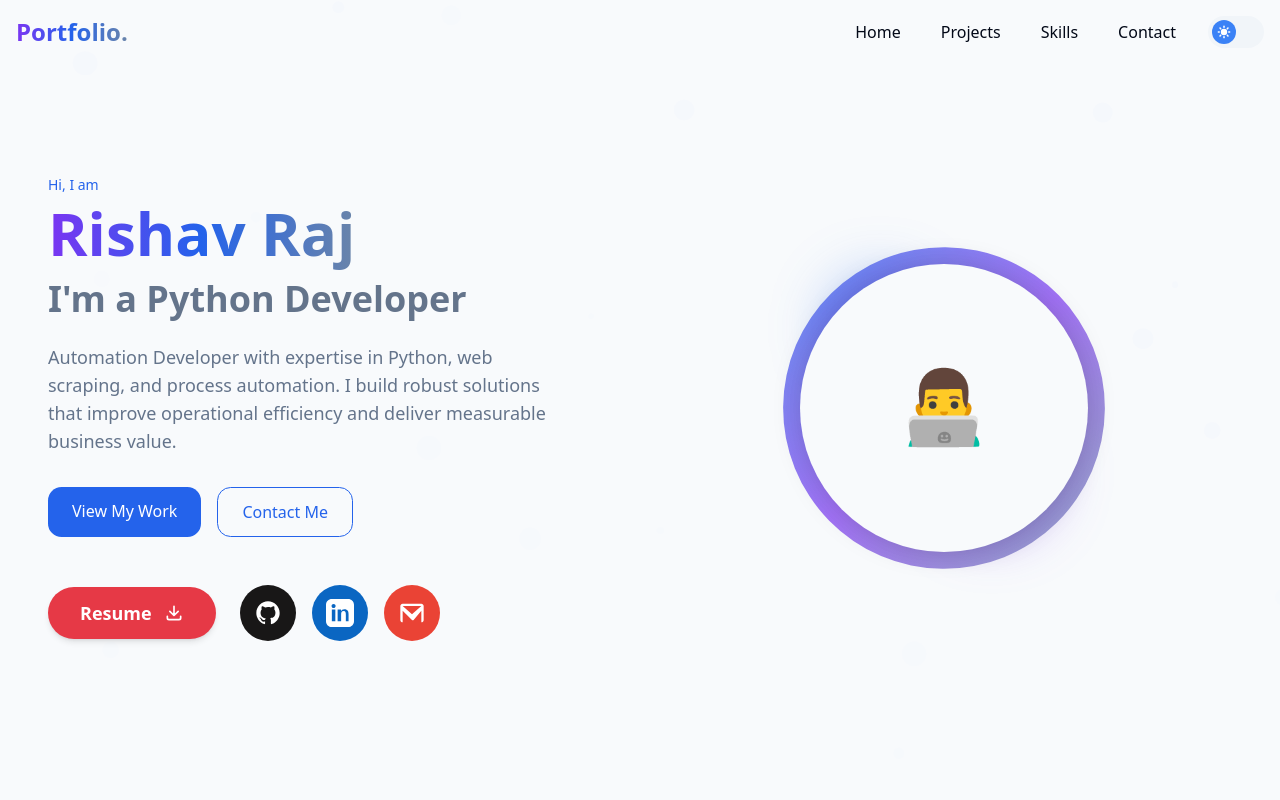
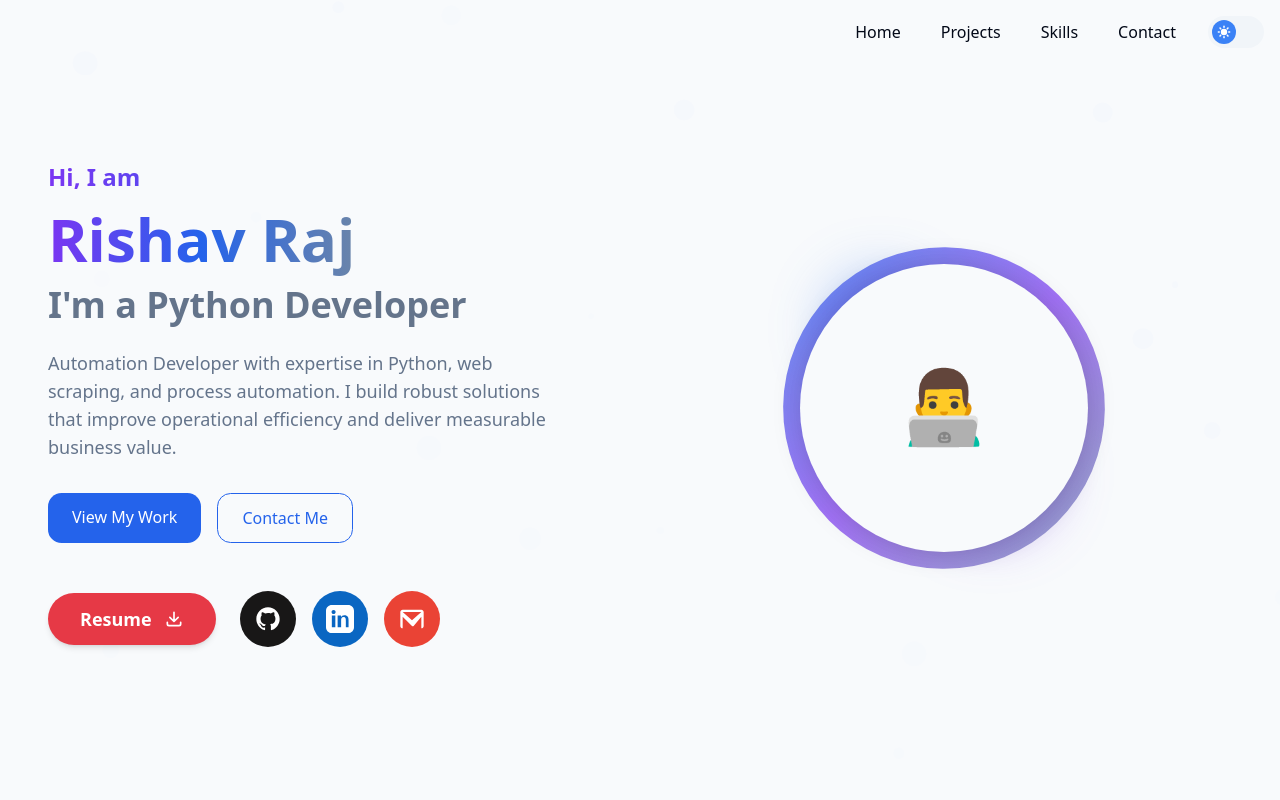
Before and after one commit to rishavraj543256/portfolio, a React (Vite) app: page / in a window 1280 px wide. Shown: the top 800 px of the page. Built offline with nearby package versions, Linux system fonts and the light colour scheme.

Commit message:
Updated code

```diff
--- a/src/components/Hero.tsx
+++ b/src/components/Hero.tsx
@@ -84,7 +84,7 @@ const Hero = () => {
               transition={{ duration: 0.6 }}
             >
               <motion.div
-                className="text-sm font-medium text-primary mb-2"
+                className="text-2xl font-extrabold highlight-gradient mb-2 text-glow animate-bounce"
                 initial={{ opacity: 0 }}
                 animate={{ opacity: 1 }}
                 transition={{ delay: 0.2 }}
--- a/src/components/Navbar.tsx
+++ b/src/components/Navbar.tsx
@@ -50,7 +50,7 @@ const Navbar = () => {
             animate={{ opacity: 1, x: 0 }}
             transition={{ delay: 0.2 }}
           >
-            <span className="highlight-gradient">Portfolio.</span>
+
           </motion.div>
 
           {/* Desktop Navigation */}
--- a/src/pages/Index.tsx
+++ b/src/pages/Index.tsx
@@ -14,7 +14,7 @@ import Footer from "@/components/Footer";
 const Index = () => {
   useEffect(() => {
     // Set page title
-    document.title = "Portfolio | Rishav Raj - Python Developer";
+    document.title = "Rishav Raj";
   }, []);
 
   // Background particle elements
```
